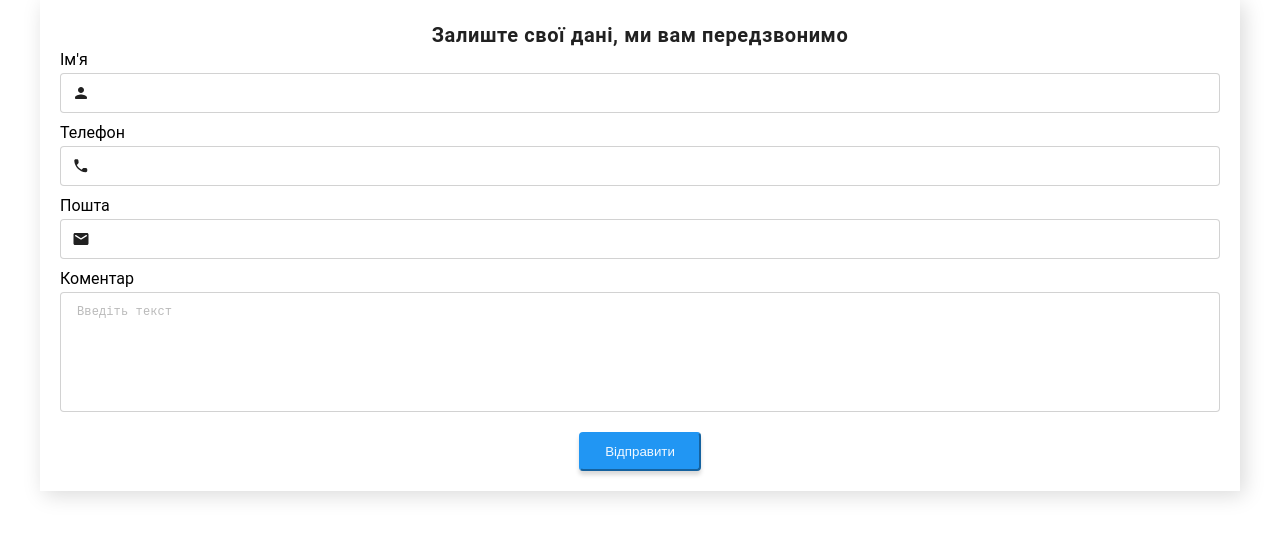
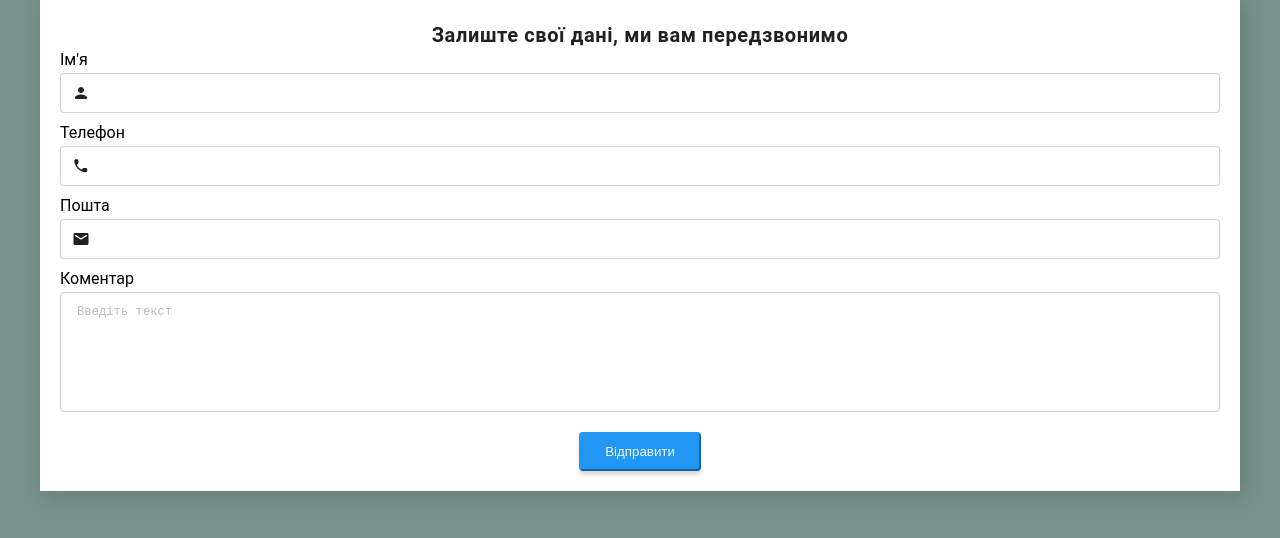
Before and after one commit to IamIrynaPopova/web-app-telegram, a React (Create React App) app: page / in a window 1280 px wide. Shown: the top 538 px of the page. Built offline with nearby package versions, Linux system fonts and the light colour scheme.

Commit message:
Added background-color

```diff
--- a/src/App.css
+++ b/src/App.css
@@ -1,5 +1,6 @@
 body {
   font-family: Roboto, sans-serif;
+  background-color: #76928a;
 }
 
 ul {
--- a/src/components/Form/Form.module.css
+++ b/src/components/Form/Form.module.css
@@ -31,6 +31,7 @@
   width: 100%;
   box-sizing: border-box;
   margin: 0 auto;
+  background-color: #ffffff;
   box-shadow: 4px 4px 20px rgba(0, 0, 0, 0.15);
   padding: 20px;
 }
```
